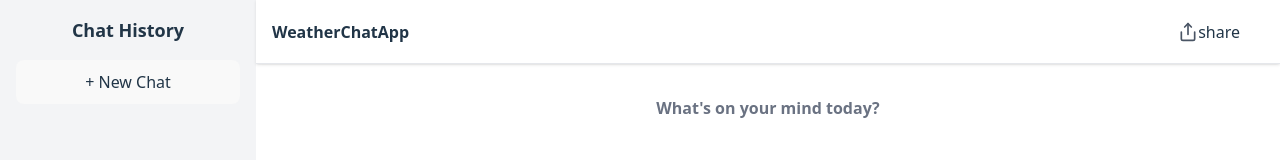
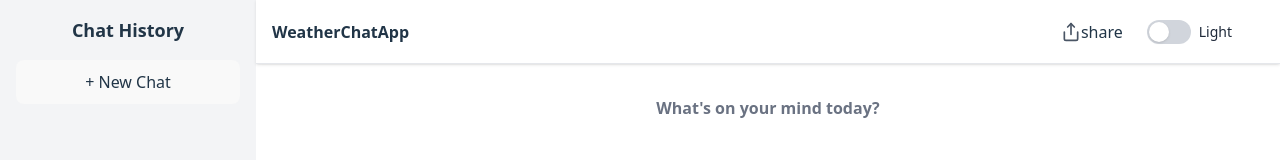
Before and after one commit to LokeshOtti29/Pazago, a React (Vite) app: page / in a window 1280 px wide. Shown: the top 160 px of the page. Built offline with nearby package versions, Linux system fonts and the light colour scheme.

Commit message:
toggle-button-add

```diff
--- a/src/components/Header.jsx
+++ b/src/components/Header.jsx
@@ -11,9 +11,9 @@ const Header = () => {
           <Share className="w-5 h-5 text-gray-600" />
           <span>share</span>
         </div>
-        {/* <div className="flex justify-between items-center p-4 bg-white dark:bg-gray-900">
+        <div className="flex justify-between items-center p-4 bg-white dark:bg-gray-900">
           <Toggle />
-        </div> */}
+        </div>
         {/* <div className="ml-2">
           <button>Delete</button>
         </div> */}
```
